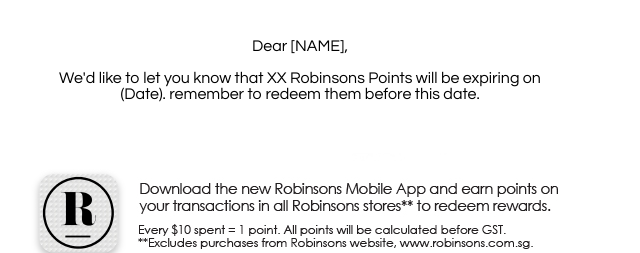
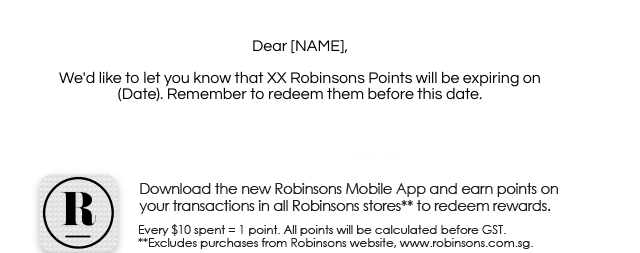
Before and after one commit to donnddb/R-CO_055_18_PointsTemplateEDM, a plain HTML site: page index.html in a window 1280 px wide. Shown: the part 1025-1278 px from the top of the page, 0-640 px from the left. Drawn offline with Linux system fonts and the light colour scheme.

Commit message:
Update index.html
Typo Fix

```diff
--- a/index.html
+++ b/index.html
@@ -44,7 +44,7 @@
 	</tr>
 	<tr>
 		<td colspan="11" width="600" height="166" align="center" size="18px"  style="padding:50px; font-family: 'Century Gothic';">
-			Dear [NAME], <p> We'd like to let you know that XX Robinsons Points will be expiring on (Date). remember to redeem them before this date.</td>
+			Dear [NAME], <p> We'd like to let you know that XX Robinsons Points will be expiring on (Date). Remember to redeem them before this date.</td>
 	</tr>
 	<tr>
 		<td colspan="11">
```
